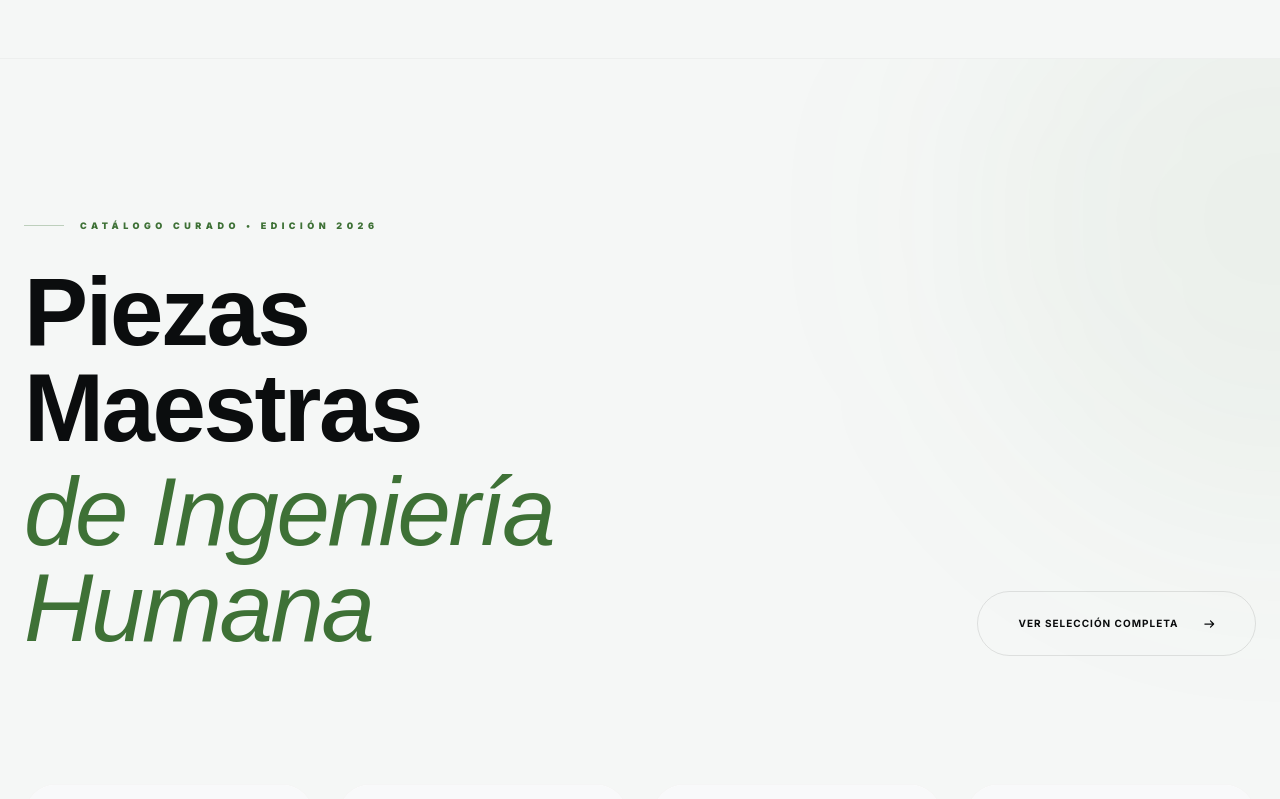
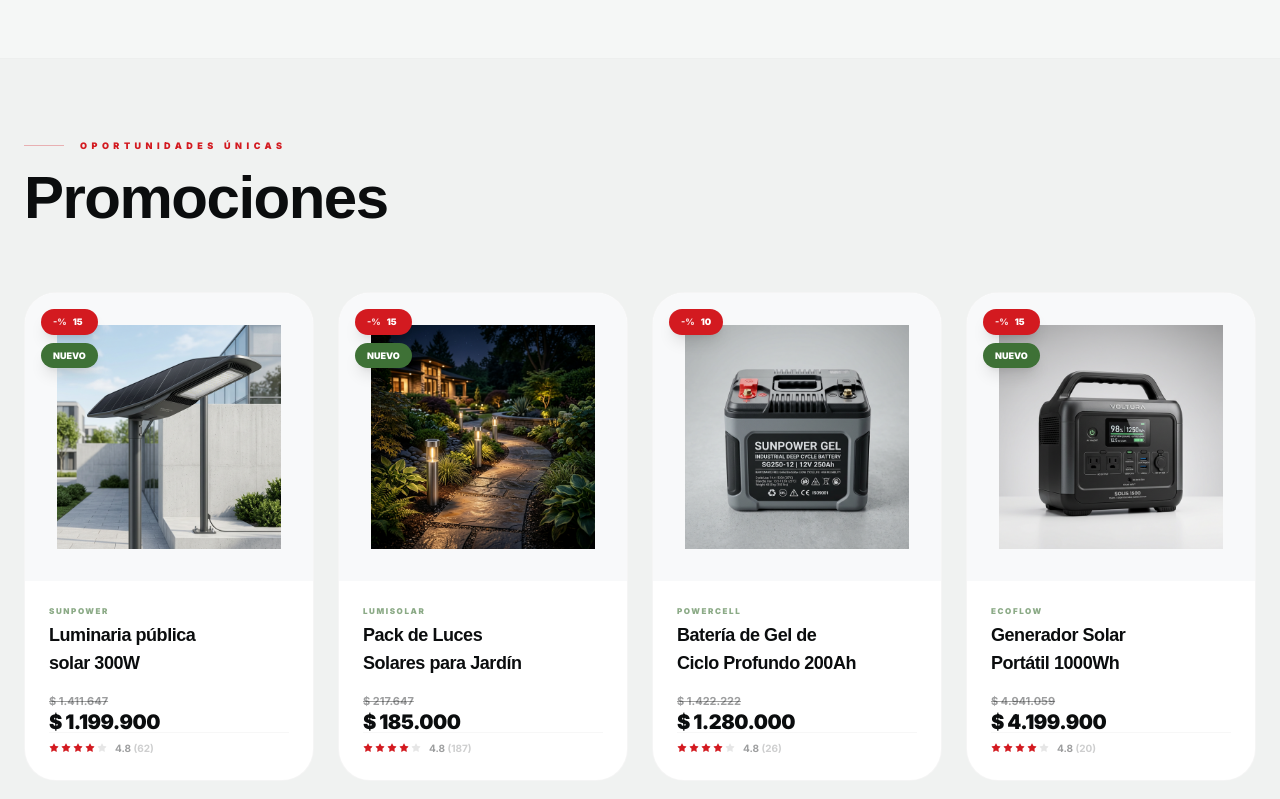
Before and after one commit to checho420/jaguar-eco, a React (Vite) app: page / in a window 1280 px wide. Shown: the part 1080-1879 px from the top of the page. Built offline with nearby package versions, Linux system fonts and the light colour scheme.

Commit message:
update cards

```diff
--- a/src/components/ProductCard.jsx
+++ b/src/components/ProductCard.jsx
@@ -81,7 +81,7 @@ const ProductCard = ({ product }) => {
                         onClick={(e) => { e.stopPropagation(); addToCart(product); }}
                         className="bg-brand-green text-white px-6 py-2.5 rounded-full text-[9px] font-black uppercase tracking-widest shadow-xl flex items-center gap-2 translate-y-4 group-hover:translate-y-0 transition-transform duration-500"
                     >
-                        <FontAwesomeIcon icon={faCartPlus} />
+                        <FontAwesomeIcon icon={faCartPlus} className="text-base" />
                         Añadir
                     </motion.button>
                 </div>
@@ -100,16 +100,15 @@ const ProductCard = ({ product }) => {
                 </div>
 
                 {/* Price Matrix */}
-                <div className="mt-auto flex flex-col gap-1">
-                    <div className="flex items-baseline gap-2">
-                        <span className="text-xl font-black text-brand-charcoal dark:text-brand-cream tracking-tight">
-                            {formatCurrency(product.price)}
-                        </span>
+                <div className="mt-auto flex flex-col">
                     {originalPrice && (
-                            <span className="text-[11px] text-brand-charcoal/30 dark:text-brand-cream/30 line-through font-medium">
+                        <span className="text-[11px] text-brand-charcoal/40 dark:text-brand-cream/40 line-through font-bold mb-0.5">
                             {formatCurrency(originalPrice)}
                         </span>
                     )}
+                    <span className="text-xl font-black text-brand-charcoal dark:text-brand-cream tracking-tight leading-none">
+                        {formatCurrency(product.price)}
+                    </span>
                 </div>
 
                 {/* Rating */}
@@ -128,7 +127,6 @@ const ProductCard = ({ product }) => {
                     </p>
                 </div>
             </div>
-            </div>
         </motion.div>
     );
 };
--- a/src/context/ProductContext.jsx
+++ b/src/context/ProductContext.jsx
@@ -11,7 +11,7 @@ export const ProductProvider = ({ children }) => {
     const [products, setProducts] = useState([]);
     const [loading, setLoading] = useState(true);
 
-    const STORAGE_KEY = 'logo_energy_products_v6';
+    const STORAGE_KEY = 'logo_energy_products_v7';
 
     // Initial Load
     useEffect(() => {
--- a/src/data/products.json
+++ b/src/data/products.json
@@ -24,7 +24,7 @@
         "category": "Ventiladores",
         "price": 3399900,
         "stock": 30,
-        "description": " ",
+        "description": "Checho",
         "images": [
             "/assets/products/ventilador.png"
         ],
@@ -64,8 +64,8 @@
         "images": [
             "/assets/products/bateria.png"
         ],
-        "promotion": false,
-        "discountPercentage": 0,
+        "promotion": true,
+        "discountPercentage": 10,
         "new": false,
         "bestSeller": false,
         "sold": 14,
--- a/src/pages/Home.jsx
+++ b/src/pages/Home.jsx
@@ -13,23 +13,45 @@ const Home = () => {
 
     // Stability of selection
     const [randomIds, setRandomIds] = useState([]);
+    const [promoIds, setPromoIds] = useState([]);
 
     useEffect(() => {
-        if (products.length > 0 && randomIds.length === 0) {
-            const ids = products
-                .filter(p => !p.disabled)
-                .sort(() => Math.random() - 0.5)
-                .slice(0, 6)
-                .map(p => p.id);
-            setRandomIds(ids);
+        if (products.length > 0) {
+            // Selected random products for main section
+            const availableProducts = products.filter(p => !p.disabled);
+            if (randomIds.length === 0) {
+                const limit = Math.min(availableProducts.length, 8);
+                const ids = [...availableProducts]
+                    .sort(() => Math.random() - 0.5)
+                    .slice(0, limit)
+                    .map(p => p.id);
+                setRandomIds(ids);
+            }
+
+            // Products on promotion
+            const promoProducts = products.filter(p => !p.disabled && p.promotion);
+            if (promoIds.length < 4 && promoProducts.length > promoIds.length) {
+                const limit = Math.min(promoProducts.length, 4);
+                const pIds = [...promoProducts]
+                    .sort(() => Math.random() - 0.5)
+                    .slice(0, limit)
+                    .map(p => p.id);
+                setPromoIds(pIds);
+            }
         }
-    }, [products, randomIds]);
+    }, [products, randomIds.length, promoIds.length]);
 
     const displayProducts = useMemo(() => {
         return randomIds
             .map(id => products.find(p => p.id === id))
             .filter(Boolean);
     }, [randomIds, products]);
+
+    const promoProductsList = useMemo(() => {
+        return promoIds
+            .map(id => products.find(p => p.id === id))
+            .filter(Boolean);
+    }, [promoIds, products]);
 
     return (
         <div className="bg-brand-cream dark:bg-brand-charcoal overflow-x-hidden transition-colors duration-1000">
@@ -54,6 +76,38 @@ const Home = () => {
                             <h4 className="text-sm font-bold uppercase tracking-widest opacity-40">Huella de Carbono</h4>
                             <p className="text-sm leading-relaxed opacity-60">Compromiso absoluto con la neutralidad climática en cada eslabón de nuestra cadena.</p>
                         </div>
+                    </div>
+                </div>
+            </section>
+
+            {/* Promociones Section */}
+            <section className="relative py-20 overflow-hidden bg-brand-charcoal/[0.02] dark:bg-white/[0.01]">
+                <div className="container mx-auto px-6 relative z-10">
+                    <div className="flex flex-col mb-16">
+                        <motion.div
+                            initial={{ opacity: 0, y: 20 }}
+                            whileInView={{ opacity: 1, y: 0 }}
+                            viewport={{ once: true }}
+                            className="flex items-center gap-4 mb-4"
+                        >
+                            <div className="h-[1px] w-10 bg-brand-red/30" />
+                            <span className="text-brand-red font-black tracking-[0.5em] uppercase text-[9px]">
+                                Oportunidades Únicas
+                            </span>
+                        </motion.div>
+                        <h2 className="text-4xl md:text-6xl font-black tracking-tightest text-brand-charcoal dark:text-brand-cream">
+                            Promociones
+                        </h2>
+                    </div>
+
+                    <div className="grid grid-cols-2 md:grid-cols-4 gap-6">
+                        {loading ? (
+                            [1, 2, 3, 4].map(i => <div key={i} className="aspect-[3/4] bg-brand-charcoal/5 dark:bg-brand-cream/5 rounded-[2rem] animate-pulse"></div>)
+                        ) : (
+                            promoProductsList.map((product) => (
+                                <ProductCard key={product.id} product={product} />
+                            ))
+                        )}
                     </div>
                 </div>
             </section>
@@ -84,7 +138,7 @@ const Home = () => {
                                     transition={{ delay: 0.2 }}
                                     className="block"
                                 >
-                                    Piezas Maestras
+                                    nuestra
                                 </motion.span>
                                 <motion.span
                                     initial={{ opacity: 0, x: -30 }}
@@ -92,7 +146,7 @@ const Home = () => {
                                     transition={{ delay: 0.4 }}
                                     className="block text-brand-green italic font-light mt-2"
                                 >
-                                    de Ingeniería Humana
+                                    tienda
                                 </motion.span>
                             </h2>
                         </div>
```
Lines whose indentation alone changed are shown as unchanged.
